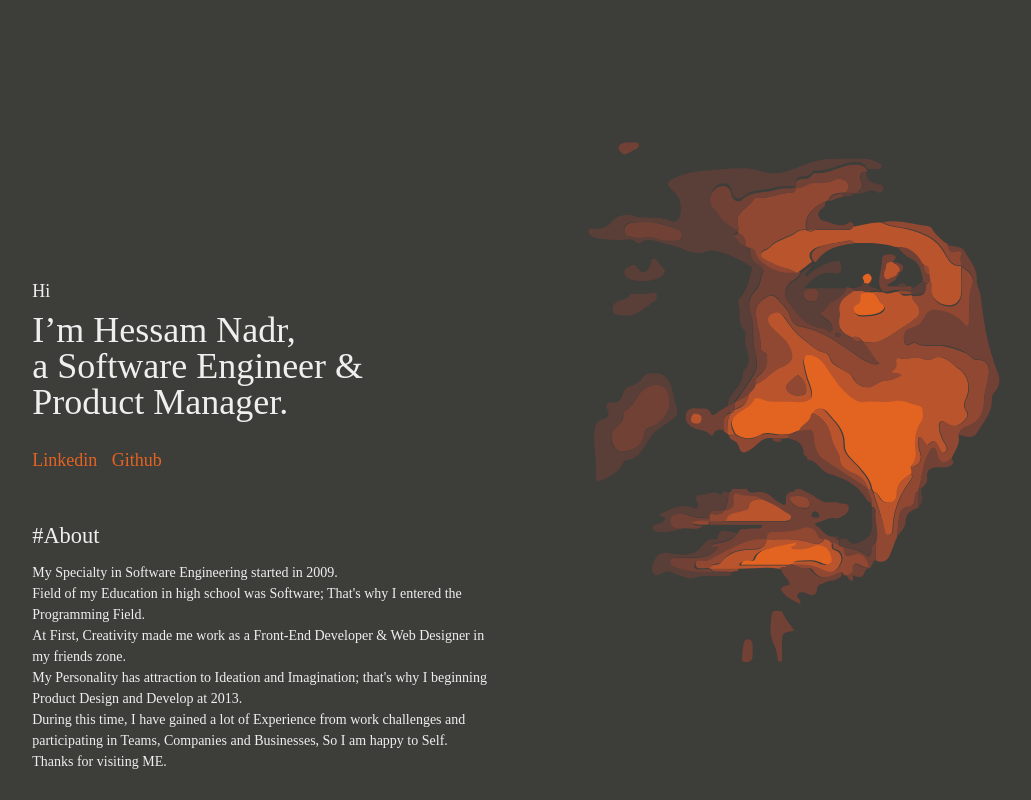
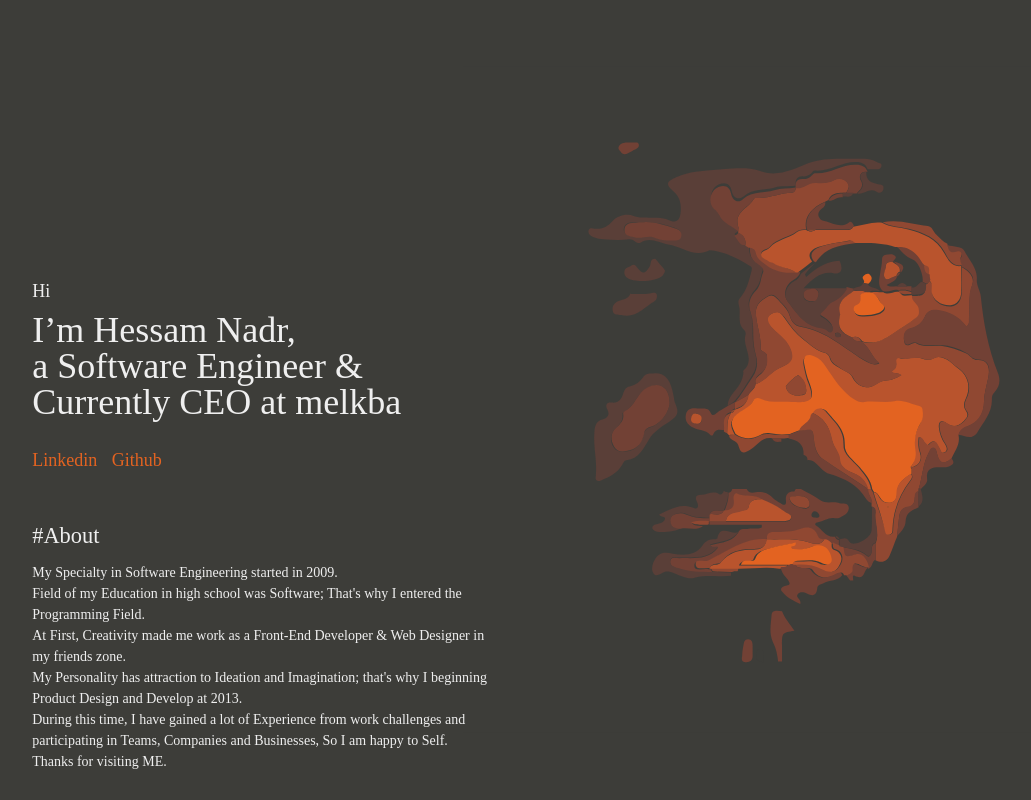
Before and after one commit to hessamnadr/hessamnadr.github.io, a plain HTML site: page index.html in a window 1280 px wide. Shown: the top 800 px of the page, without its empty margins (147-1178 px from the left). Drawn offline with nearby package versions, Linux system fonts and the light colour scheme; a web font is replaced by a local one.

Commit message:
Update index.html

```diff
--- a/index.html
+++ b/index.html
@@ -4,9 +4,9 @@
     <meta charset="utf-8">
     <meta http-equiv="x-ua-compatible" content="ie=edge">
     <title>Hessam Nadr</title>
-    <meta property="og:title" content="Hessam Nadr | FrontEnd Engineer">
+    <meta property="og:title" content="Hessam Nadr | Software Engineer">
     <meta property="og:site_name" content="حسام ندر">
-    <meta name="description" content="I’m a FrontEnd Engineer &amp; interested in Innovative Design and Simple.">
+    <meta name="description" content="I’m a Software Engineer &amp; interested in Innovation and Simplicity.">
     <meta name="keywords"
           content="Hessam,Hessam Nadr,js,javascript,frontend, front end,Engineer,حسام ندر ,حسام,ندر,برنامه نویس,فرانت اند,وب دیزاین, design, web design, web designer,creativity">
 
@@ -473,7 +473,7 @@
     <h1>
         I’m Hessam Nadr,<br>
         a Software Engineer &amp;<br>
-        Product Manager.
+	Currently CEO at melkba
     </h1>
     <section class="links">
         <a href="https://ir.linkedin.com/in/hessamnadr" target="_blank">Linkedin</a>
```
